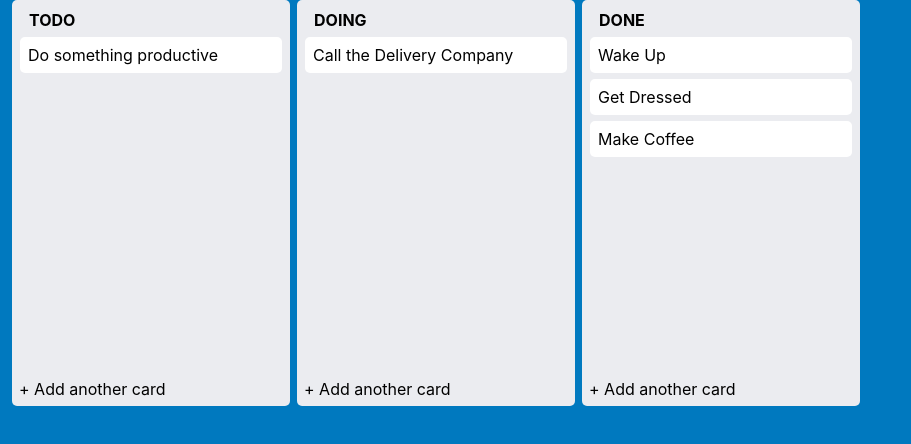
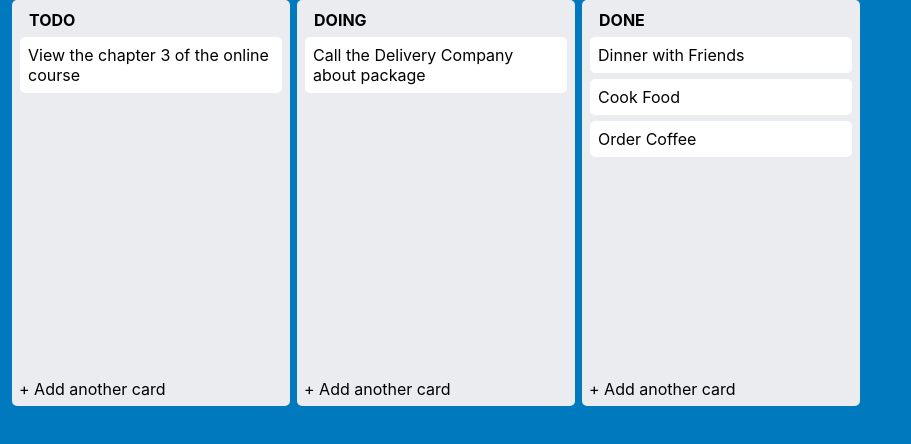
Before and after one commit to jgomes94/trello-clone, a React (Create React App) app: page / in a window 1280 px wide. Shown: the top 444 px of the page, without its empty margins (0-911 px from the left). Built offline with nearby package versions, Linux system fonts and the light colour scheme.

Commit message:
improve cards message

```diff
--- a/src/components/App/App.js
+++ b/src/components/App/App.js
@@ -11,17 +11,17 @@ class App extends React.Component{
     this.state.columnList =  [{
       id: 100,
       title:'TODO',
-      cardList:[{id: 1, order: 1, title:'Do something productive', body:"clean the dishes"}]
+      cardList:[{id: 1, order: 1, title:'View the chapter 3 of the online course', body:"clean the dishes"}]
     },{
       id: 101,
       title:'DOING',
-      cardList:[{id: 2, order: 1, title:'Call the Delivery Company', body:"clean the dishes"}]
+      cardList:[{id: 2, order: 1, title:'Call the Delivery Company about package', body:"clean the dishes"}]
     },{
       id: 102,
       title:'DONE',
-      cardList:[{id: 3, order: 1, title:'Wake Up', body:"clean the dishes"},
-                {id: 4, order: 2, title:'Get Dressed', body:"Make the bed"},
-                {id: 5, order: 3, title:'Make Coffee', body:"Make Coffee"}]
+      cardList:[{id: 3, order: 1, title:'Dinner with Friends', body:"clean the dishes"},
+                {id: 4, order: 2, title:'Cook Food', body:"Make the bed"},
+                {id: 5, order: 3, title:'Order Coffee', body:"Make Coffee"}]
     }];
   }
 
```
